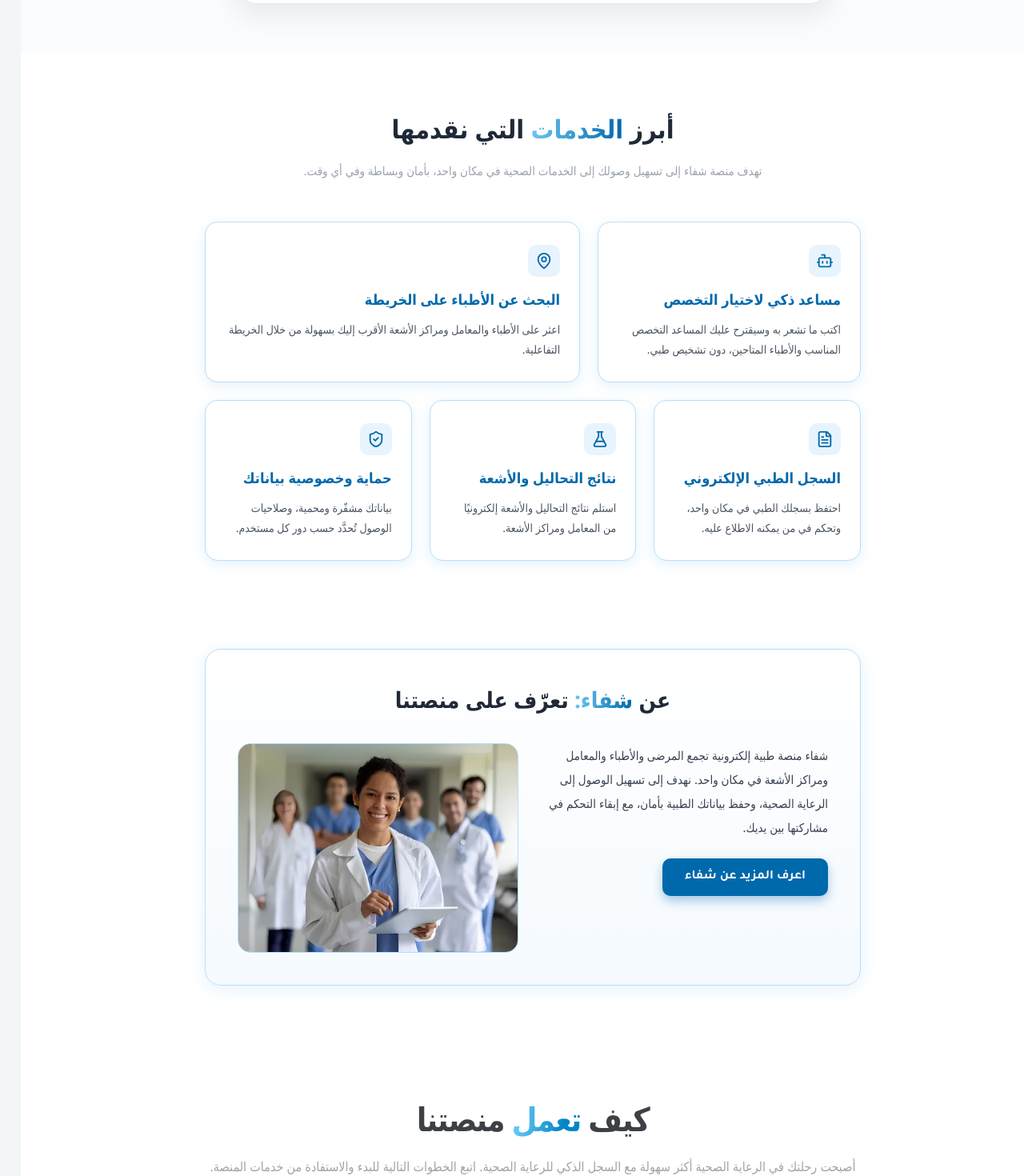
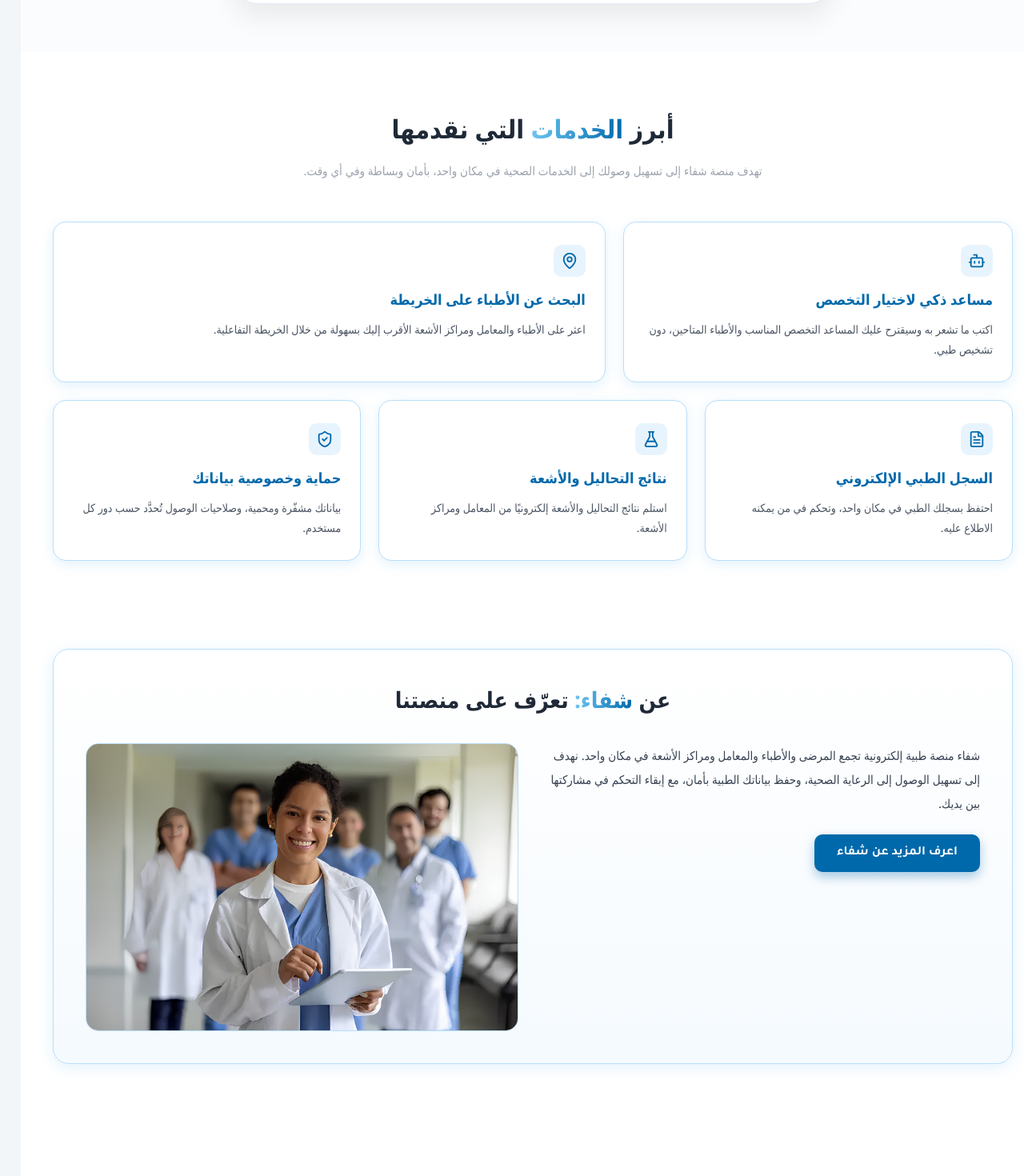
Before and after one commit to mona-mohamed110/DEPI-, a React (Vite) app: page / in a window 1280 px wide. Shown: the part 721-2191 px from the top of the page at 80% size. Built offline with nearby package versions, Linux system fonts and the light colour scheme; a web font is replaced by a local one.

Commit message:
Update Services and About sections width

```diff
--- a/src/components/AboutSection.css
+++ b/src/components/AboutSection.css
@@ -5,7 +5,7 @@
 }
 
 .about-box {
-  max-width: 820px;
+  max-width: 1200px;
   margin: 0 auto;
   background: linear-gradient(180deg, #ffffff 0%, #f5fafe 100%);
   border: 1px solid #b9defa;
--- a/src/components/ServicesSection.css
+++ b/src/components/ServicesSection.css
@@ -7,7 +7,7 @@
 
 .services-container {
   position: relative;
-  max-width: 820px;
+  max-width: 1200px;
   margin: 0 auto;
 }
 
```
